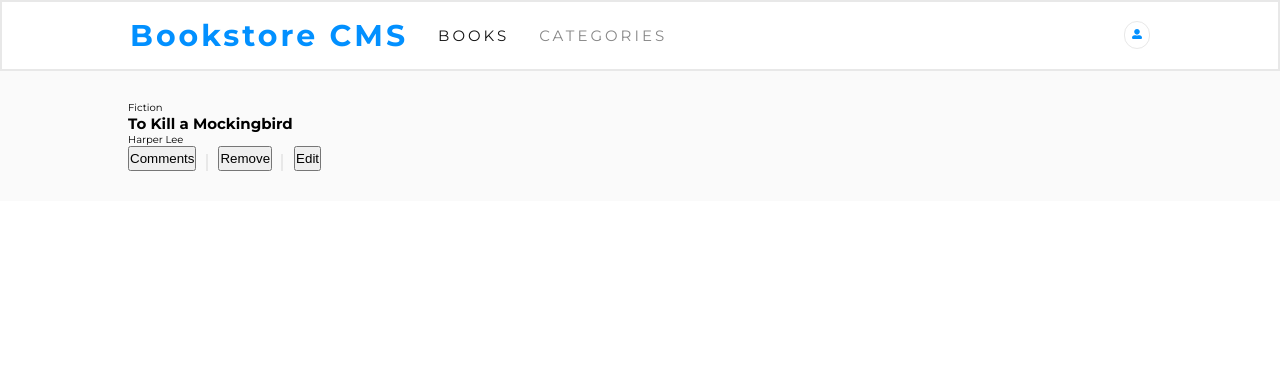
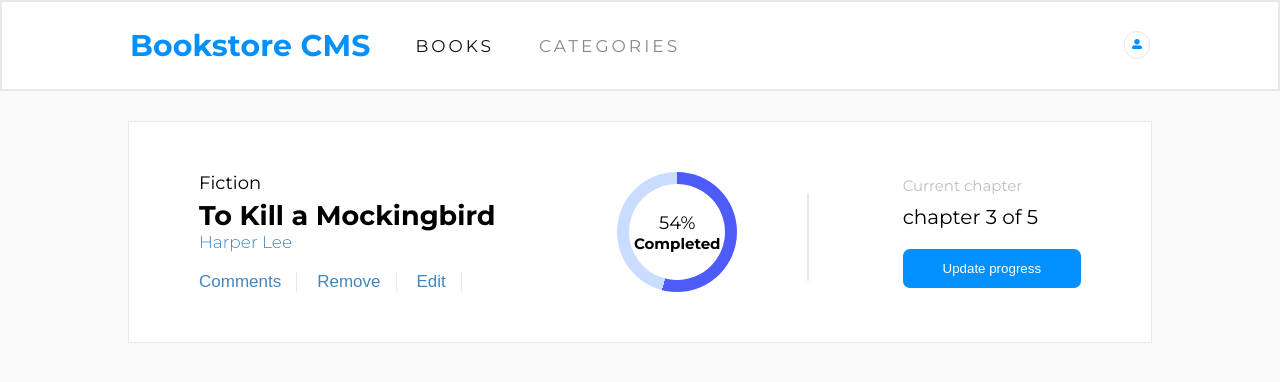
Before and after one commit to ibtisam-adil/bookstore, a React (Create React App) app: page / in a window 1280 px wide. Shown: the top 382 px of the page. Built offline with nearby package versions, Linux system fonts and the light colour scheme.

Commit message:
bookCard

```diff
--- a/src/components/Navbar/navbar.css
+++ b/src/components/Navbar/navbar.css
@@ -5,7 +5,7 @@
   text-align: center;
   background-color: #fff;
   border: 2px solid #e8e8e8;
-  padding: 1.5rem 10%;
+  padding: 2.5rem 10%;
 }
 
 .links {
@@ -13,8 +13,8 @@
   justify-content: center;
   align-items: center;
   text-align: center;
-  gap: 3rem;
-  font-size: 1.5rem;
+  gap: 4.5rem;
+  font-size: 1.7rem;
   letter-spacing: 3px;
   font-family: 'Montserrat', sans-serif;
 }
@@ -23,6 +23,7 @@
   font-size: 3rem;
   font-weight: bold;
   color: #0290ff;
+  letter-spacing: 0.1px;
 }
 
 .books {
--- a/src/components/books/Books.js
+++ b/src/components/books/Books.js
@@ -1,22 +1,147 @@
+// import './books.css';
+
+// const Books = () => (
+//   <section className="book-card">
+//     <div className="main">
+//       <div className="book-detail">
+//         <p>Fiction</p>
+//         <h2 className="book-heading">To Kill a Mockingbird</h2>
+//         <p className="book-author">Harper Lee</p>
+//         <div className="buttons">
+//           <button className="btn" type="submit">Comments</button>
+//           <button className="btn" type="submit">Remove</button>
+//           <button className="btn" type="submit">Edit</button>
+//         </div>
+//       </div>
+//       <div className="book-progress">
+//         <div className="progress-bar" />
+//         <div className=".progress-value" />
+//       </div>
+//     </div>
+//   </section>
+// );
+
+// export default Books;
+
+// import React, { useState, useEffect } from 'react';
+// import './books.css';
+
+// const Books = () => {
+//   const [progressValue, setProgressValue] = useState(0);
+//   const progressEndValue = 65;
+//   const speed = 100;
+
+//   useEffect(() => {
+//     const progress = setInterval(() => {
+//       setProgressValue((prevProgress) => {
+//         if (prevProgress === progressEndValue) {
+//           clearInterval(progress);
+//           return prevProgress;
+//         }
+//         return prevProgress + 1;
+//       });
+//     }, speed);
+
+//     return () => clearInterval(progress);
+//   }, [progressEndValue, speed]);
+
+//   return (
+//     <section className="book-card">
+//       <div className="main">
+//         <div className="book-detail">
+//           <p>Fiction</p>
+//           <h2 className="book-heading">To Kill a Mockingbird</h2>
+//           <p className="book-author">Harper Lee</p>
+//           <div className="buttons">
+//             <button className="btn" type="submit">Comments</button>
+//             <button className="btn" type="submit">Remove</button>
+//             <button className="btn" type="submit">Edit</button>
+//           </div>
+//         </div>
+//         <div className="book-progress">
+//           <div
+//             className="progress-bar"
+//             style={{
+//               background: `conic-gradient(
+//             #4d5bf9 ${progressValue * 3.6}deg,
+//             #cadcff ${progressValue * 3.6}deg
+//           )`,
+//             }}
+//           >
+//             <div className="progress-value">{progressValue}</div>
+//           </div>
+//         </div>
+//       </div>
+//     </section>
+//   );
+// };
+
+// export default Books;
+
+import React, { useState, useEffect } from 'react';
 import './books.css';
 
-const Books = () => (
+const Books = () => {
+  const [progressValue, setProgressValue] = useState(0);
+  const progressEndValue = 65;
+  const speed = 100;
+
+  useEffect(() => {
+    const progress = setInterval(() => {
+      setProgressValue((prevProgress) => {
+        if (prevProgress === progressEndValue) {
+          clearInterval(progress);
+          return prevProgress;
+        }
+        return prevProgress + 1;
+      });
+    }, speed);
+
+    return () => clearInterval(progress);
+  }, [progressEndValue, speed]);
+
+  return (
     <section className="book-card">
       <div className="main">
         <div className="book-detail">
           <p>Fiction</p>
-        <h2>To Kill a Mockingbird</h2>
-        <p>Harper Lee</p>
+          <h2 className="book-heading">To Kill a Mockingbird</h2>
+          <p className="book-author">Harper Lee</p>
           <div className="buttons">
-          <button type="submit">Comments</button>
-          <div className="line" />
-          <button type="submit">Remove</button>
-          <div className="line" />
-          <button type="submit">Edit</button>
+            <button className="btn" type="submit">Comments</button>
+            <button className="btn" type="submit">Remove</button>
+            <button className="btn" type="submit">Edit</button>
           </div>
+        </div>
+        <div className="book-progress">
+          <div className="progress-bar-container">
+            <div
+              className="progress-bar"
+              style={{
+                background: `conic-gradient(
+              #4d5bf9 ${progressValue * 3.6}deg,
+              #cadcff ${progressValue * 3.6}deg
+            )`,
+              }}
+            />
+            <div className="progress-value">
+              <p>
+                {progressValue}
+                %
+              </p>
+              <p className="completed">Completed</p>
+            </div>
+          </div>
+          <span className="seperator" />
+        </div>
+        <div className="book-status">
+          <p className="chapter-heading">Current chapter</p>
+          <p>chapter 3 of 5</p>
+          <button type="submit" className="update-progress">Update progress</button>
         </div>
       </div>
     </section>
   );
+};
 
 export default Books;
--- a/src/components/books/books.css
+++ b/src/components/books/books.css
@@ -1,13 +1,49 @@
 .book-card {
   background-color: #fafafa;
+  padding: 3rem 10%;
 }
 
 .main {
-  padding: 3rem 10%;
+  display: grid;
+  grid-template-columns: 1.8fr 1.5fr 1fr;
+  margin-bottom: 20px;
+  border: 1px solid #e8e8e8;
+  background-color: #fff;
+  padding: 1rem 2rem;
+}
+
+.book-detail {
+  background-color: white;
+  font-size: 1.8rem;
+  padding: 4rem 5rem;
+  align-items: center;
+}
+
+.book-author {
+  color: #4386bf;
+  font-size: 1.7rem;
+  font-weight: 300;
+  margin: 0;
+}
+
+.book-heading {
+  margin-top: 5px;
 }
 
 .buttons {
   display: flex;
+  gap: 2rem;
+  margin-top: 20px;
+  padding: 0 10px 0 0;
+}
+
+.btn {
+  background-color: #fff;
+  border: none;
+  border-right: 1px solid #e8e8e8;
+  color: #4386bf;
+  padding: 0 15px 0 0;
+  font-size: 1.7rem;
 }
 
 .line {
@@ -15,3 +51,79 @@
   margin: 0.75rem 1.063rem 0 0.938rem;
   border: solid 1px #e8e8e8;
 }
+
+.book-progress {
+  display: flex;
+  align-items: center;
+  justify-content: center;
+}
+
+.progress-bar {
+  position: relative;
+  height: 120px;
+  width: 120px;
+  border-radius: 50%;
+  display: flex;
+  align-items: center;
+  justify-content: center;
+}
+
+.progress-bar:before {
+  content: "";
+  position: absolute;
+  height: 80%;
+  width: 80%;
+  background-color: #fff;
+  border-radius: 50%;
+}
+
+.progress-bar-container {
+  position: relative;
+}
+
+.progress-value {
+  position: absolute;
+  top: 50%;
+  left: 50%;
+  transform: translate(-50%, -50%);
+  font-size: 1.8rem;
+  display: flex;
+  flex-direction: column;
+  justify-content: center;
+  align-items: center;
+}
+
+.completed {
+  font-weight: bold;
+  font-size: 1.5rem;
+}
+
+.seperator {
+  height: 8.5rem;
+  margin: 1.125rem 3.688rem 0 6.938rem;
+  border: solid 1px #e8e8e8;
+}
+
+.book-status {
+  display: flex;
+  flex-direction: column;
+  justify-content: center;
+  gap: 1rem;
+  font-size: 2rem;
+}
+
+.chapter-heading {
+  color: #bebebe;
+  font-size: 1.5rem;
+  font-weight: 400;
+  margin: 0;
+}
+
+.update-progress {
+  background-color: #0290ff;
+  border: none;
+  border-radius: 7px;
+  color: #fff;
+  margin: 10px 5rem 0 0;
+  padding: 12px 20px;
+}
```
Also changed, not shown: src/progress.js (added, +18 -0 lines). Lines whose indentation alone changed are shown as unchanged.
